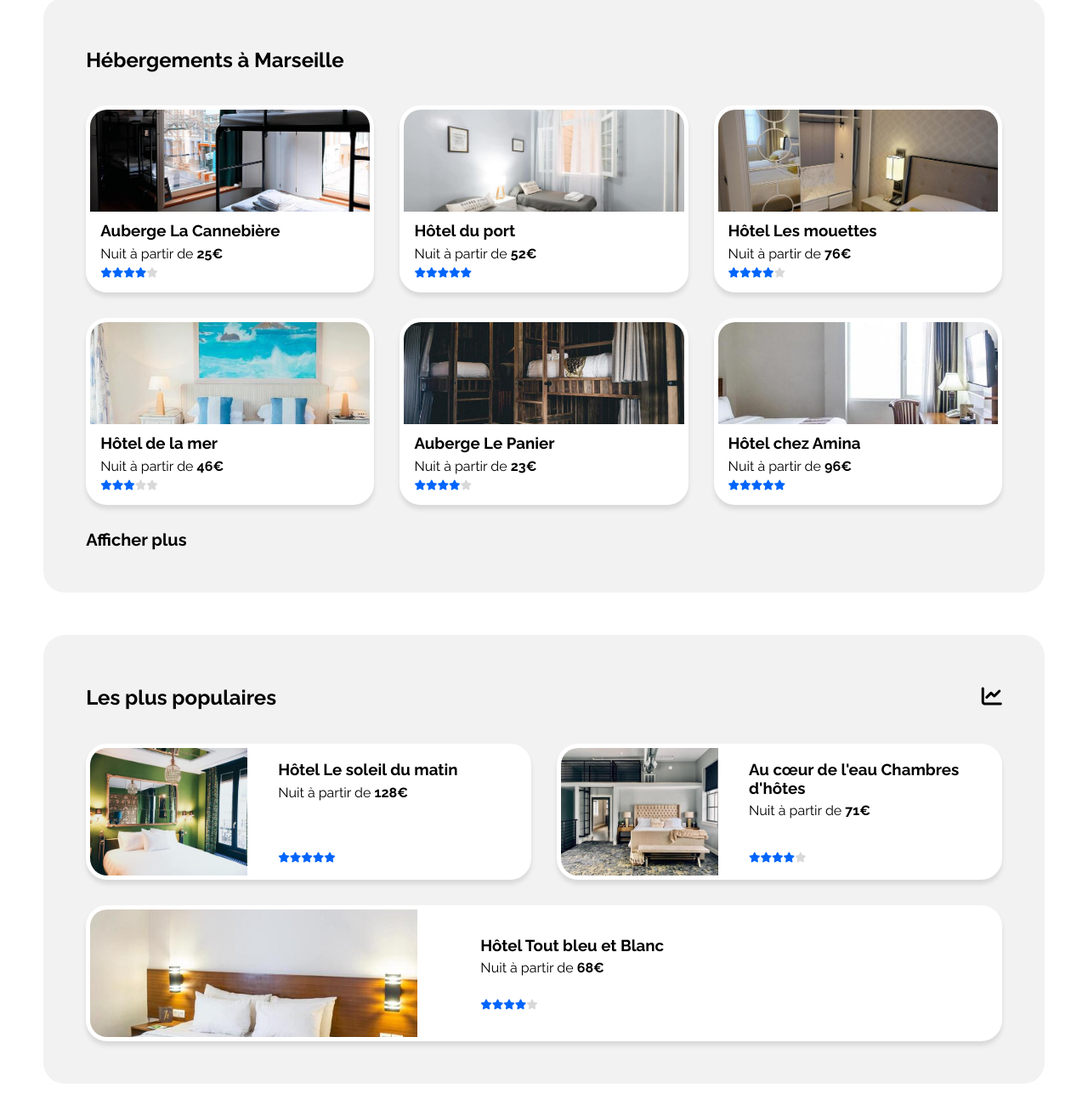
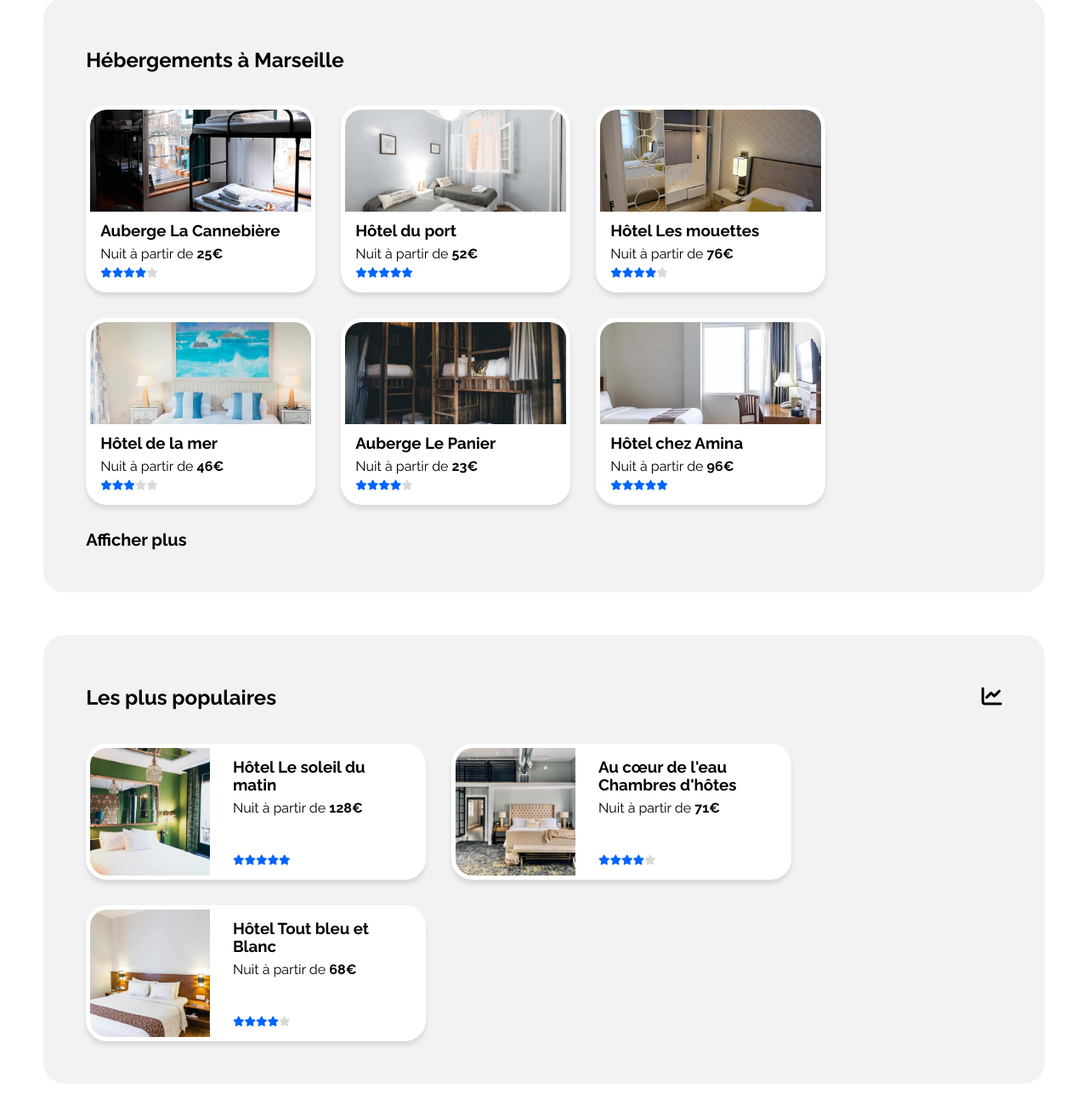
Before and after one commit to valent1618/Booki, a plain HTML site: page index.html in a window 1280 px wide. Shown: the part 480-1780 px from the top of the page at 85% size. Drawn offline with Linux system fonts and the light colour scheme.

Commit message:
correct responsive card accommodations

```diff
--- a/css/styles.css
+++ b/css/styles.css
@@ -244,11 +244,11 @@ section#accommodations {
 }
 
 .accommodations {
-  flex-basis: calc(90% * (2 / 3));
+  flex-basis: calc(60% - 25px);
 }
 
 .popular {
-  flex-basis: calc(90% * (1 / 3));
+  flex-basis: calc(30% - 25px);
 }
 
 .popular > h1 {
@@ -288,7 +288,6 @@ section#accommodations {
 
 section#accommodations .card {
   border: 5px solid white;
-  flex-grow: 1;
 }
 
 .accommodations .card {
```
